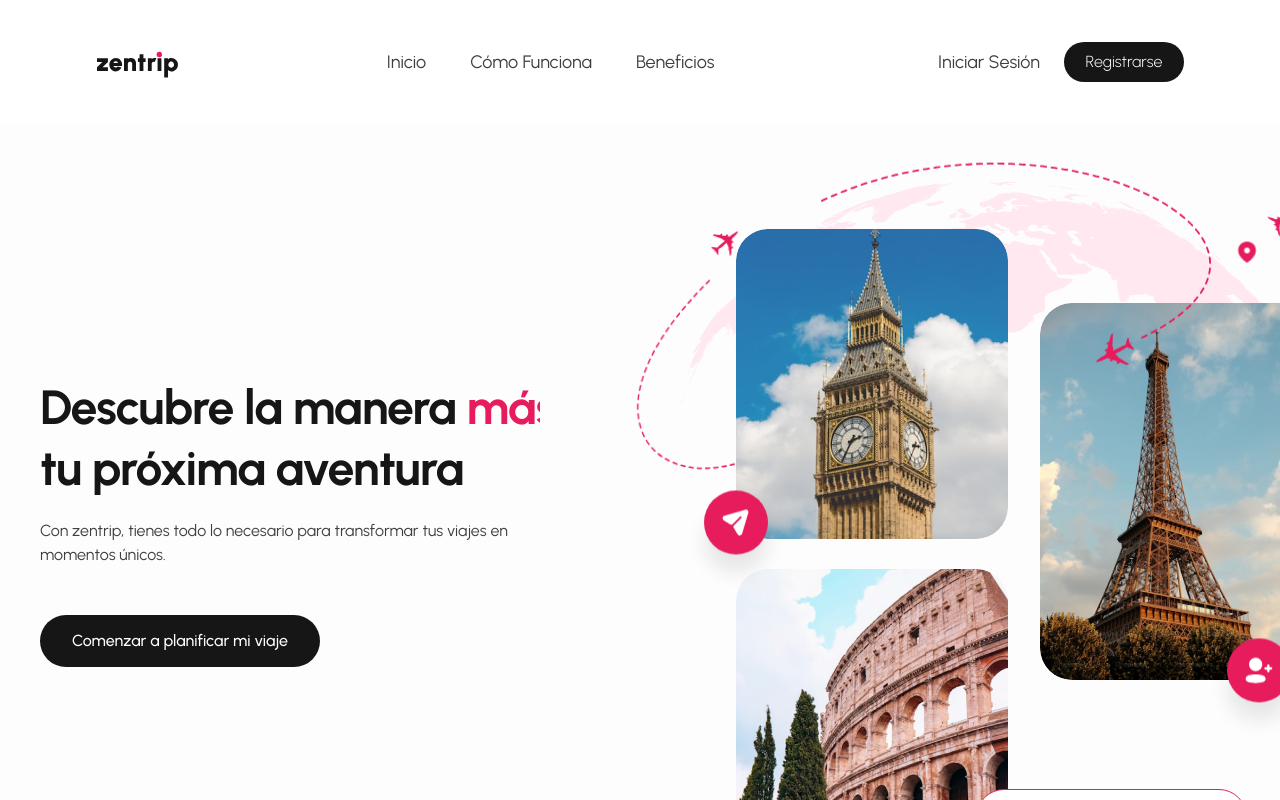
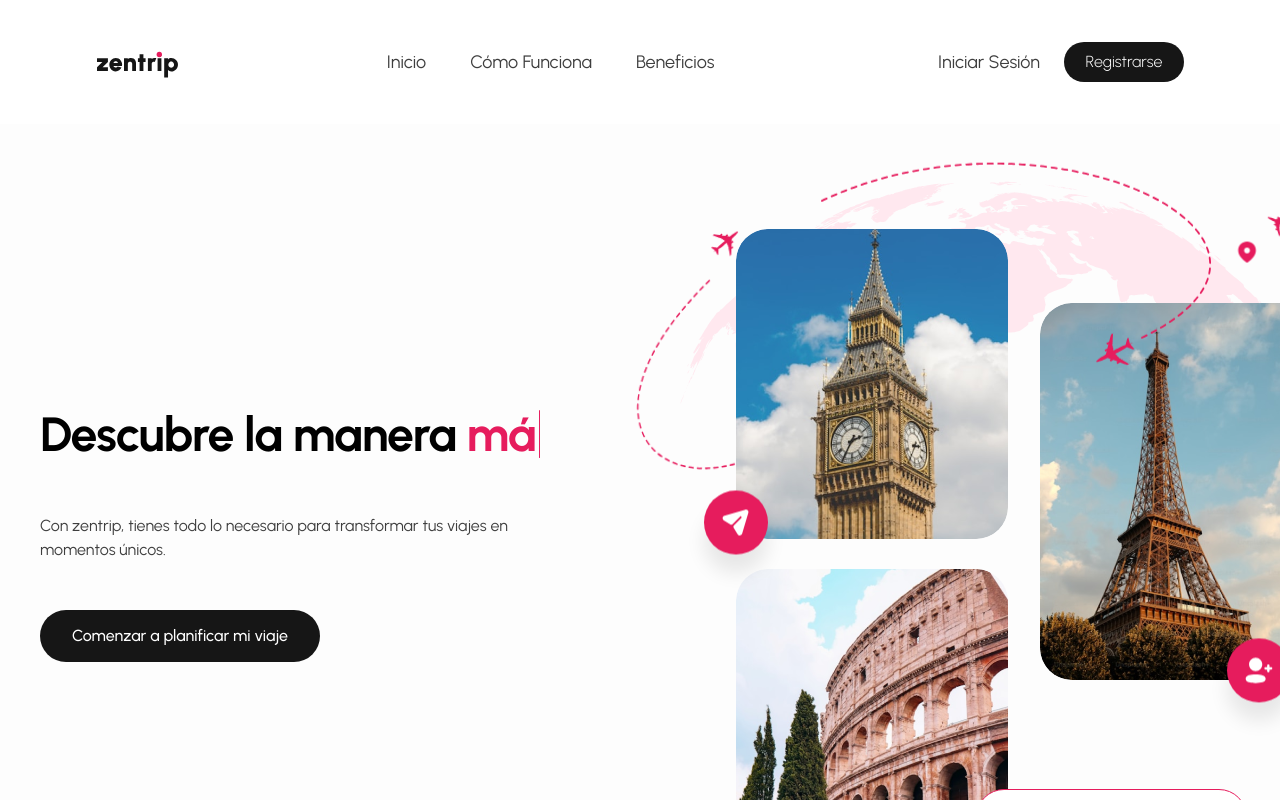
Before and after one commit to Ignacio918/viajes-app, a React (Vite) app in the folder viajes-app/: page / in a window 1280 px wide. Shown: the top 800 px of the page. Built offline with nearby package versions, Linux system fonts and the light colour scheme; a web font is replaced by a local one.

Commit message:
a ver si con esto se arregla el efecto

```diff
--- /dev/null
+++ b/viajes-app/src/components/ui/typewriter-effect.tsx
@@ -0,0 +1,184 @@
+"use client";
+
+import { cn } from "../../lib/utils";
+import { motion, stagger, useAnimate, useInView } from "framer-motion";
+import { useEffect } from "react";
+
+export const TypewriterEffect = ({
+  words,
+  className,
+  cursorClassName,
+}: {
+  words: {
+    text: string;
+    className?: string;
+  }[];
+  className?: string;
+  cursorClassName?: string;
+}) => {
+  const wordsArray = words.map((word) => {
+    return {
+      ...word,
+      text: word.text.split(""),
+    };
+  });
+
+  const [scope, animate] = useAnimate();
+  const isInView = useInView(scope);
+  useEffect(() => {
+    if (isInView) {
+      animate(
+        "span",
+        {
+          display: "inline-block",
+          opacity: 1,
+          width: "fit-content",
+        },
+        {
+          duration: 0.3,
+          delay: stagger(0.1),
+          ease: "easeInOut",
+        }
+      );
+    }
+  }, [isInView]);
+
+  const renderWords = () => {
+    return (
+      <motion.div ref={scope} className="inline">
+        {wordsArray.map((word, idx) => {
+          return (
+            <div key={`word-${idx}`} className="inline-block">
+              {word.text.map((char, index) => (
+                <motion.span
+                  initial={{}}
+                  key={`char-${index}`}
+                  className={cn(
+                    `dark:text-white text-black opacity-0 hidden`,
+                    word.className
+                  )}
+                >
+                  {char}
+                </motion.span>
+              ))}
+              &nbsp;
+            </div>
+          );
+        })}
+      </motion.div>
+    );
+  };
+  return (
+    <div
+      className={cn(
+        "text-base sm:text-xl md:text-3xl lg:text-5xl font-bold text-center",
+        className
+      )}
+    >
+      {renderWords()}
+      <motion.span
+        initial={{
+          opacity: 0,
+        }}
+        animate={{
+          opacity: 1,
+        }}
+        transition={{
+          duration: 0.8,
+          repeat: Infinity,
+          repeatType: "reverse",
+        }}
+        className={cn(
+          "inline-block rounded-sm w-[4px] h-4 md:h-6 lg:h-10 bg-blue-500",
+          cursorClassName
+        )}
+      ></motion.span>
+    </div>
+  );
+};
+
+export const TypewriterEffectSmooth = ({
+  words,
+  className,
+  cursorClassName,
+}: {
+  words: {
+    text: string;
+    className?: string;
+  }[];
+  className?: string;
+  cursorClassName?: string;
+}) => {
+  const wordsArray = words.map((word) => {
+    return {
+      ...word,
+      text: word.text.split(""),
+    };
+  });
+  const renderWords = () => {
+    return (
+      <div>
+        {wordsArray.map((word, idx) => {
+          return (
+            <div key={`word-${idx}`} className="inline-block">
+              {word.text.map((char, index) => (
+                <span
+                  key={`char-${index}`}
+                  className={cn(`dark:text-white text-black `, word.className)}
+                >
+                  {char}
+                </span>
+              ))}
+              &nbsp;
+            </div>
+          );
+        })}
+      </div>
+    );
+  };
+
+  return (
+    <div className={cn("flex space-x-1 my-6", className)}>
+      <motion.div
+        className="overflow-hidden pb-2"
+        initial={{
+          width: "0%",
+        }}
+        whileInView={{
+          width: "fit-content",
+        }}
+        transition={{
+          duration: 2,
+          ease: "linear",
+          delay: 1,
+        }}
+      >
+        <div
+          className="text-xs sm:text-base md:text-xl lg:text:3xl xl:text-5xl font-bold"
+          style={{
+            whiteSpace: "nowrap",
+          }}
+        >
+          {renderWords()}{" "}
+        </div>{" "}
+      </motion.div>
+      <motion.span
+        initial={{
+          opacity: 0,
+        }}
+        animate={{
+          opacity: 1,
+        }}
+        transition={{
+          duration: 0.8,
+          repeat: Infinity,
+          repeatType: "reverse",
+        }}
+        className={cn(
+          "block rounded-sm w-[4px]  h-4 sm:h-6 xl:h-12 bg-blue-500",
+          cursorClassName
+        )}
+      ></motion.span>
+    </div>
+  );
+};
--- /dev/null
+++ b/viajes-app/src/lib/utils.ts
@@ -0,0 +1,6 @@
+import { type ClassValue, clsx } from "clsx";
+import { twMerge } from "tailwind-merge";
+
+export function cn(...inputs: ClassValue[]) {
+  return twMerge(clsx(inputs));
+}
--- a/viajes-app/src/pages/HeroSection.tsx
+++ b/viajes-app/src/pages/HeroSection.tsx
@@ -1,5 +1,6 @@
 import React from 'react';
 import { motion } from 'framer-motion';
+import { TypewriterEffectSmooth } from "../components/ui/typewriter-effect";
 import '../styles/HeroSection.css';
 // Imágenes de lugares
 import bigBen from '../assets/imagen_bigben.png';
@@ -18,6 +19,19 @@ import locationIcon from '../assets/icon_location.svg';
 const ease = [0.16, 1, 0.3, 1];
 
 const HeroSection: React.FC = () => {
+  const words = [
+    {
+      text: "Descubre la manera",
+    },
+    {
+      text: "más fácil de planificar",
+      className: "text-pink-600",
+    },
+    {
+      text: "tu próxima aventura",
+    },
+  ];
+
   return (
     <div className="hero">
       <div className="hero__content">
@@ -28,53 +42,11 @@ const HeroSection: React.FC = () => {
           animate={{ opacity: 1, y: 0 }}
           transition={{ duration: 0.8, ease }}
         >
-          <motion.div className="hero__title">
-            <div className="flex flex-col">
-              <div className="relative overflow-hidden">
-                <motion.div
-                  initial={{ width: 0 }}
-                  animate={{ width: "100%" }}
-                  transition={{
-                    duration: 2,
-                    ease: "linear"
-                  }}
-                  className="whitespace-nowrap"
-                >
-                  <span className="hero__title-dark">Descubre la manera </span>
-                  <span className="hero__title-accent">más fácil de planificar</span>
-                </motion.div>
-                <motion.div
-                  className="hero__title-cursor"
-                  animate={{
-                    opacity: [1, 0]
-                  }}
-                  transition={{
-                    duration: 0.8,
-                    repeat: Infinity,
-                    repeatType: "reverse"
-                  }}
-                  style={{
-                    left: "calc(100% + 4px)"
-                  }}
-                />
-              </div>
-
-              <div className="relative overflow-hidden mt-2">
-                <motion.div
-                  initial={{ width: 0 }}
-                  animate={{ width: "100%" }}
-                  transition={{
-                    duration: 1.5,
-                    ease: "linear",
-                    delay: 2
-                  }}
-                  className="whitespace-nowrap"
-                >
-                  <span className="hero__title-dark">tu próxima aventura</span>
-                </motion.div>
-              </div>
-            </div>
-          </motion.div>
+          <TypewriterEffectSmooth
+            words={words}
+            className="hero__title !text-left"
+            cursorClassName="bg-pink-600"
+          />
 
           <motion.p
             className="hero__description"
```
Also changed, not shown: viajes-app/package.json (+5 -2 lines), 1 other file (tests, documents, lock files or other folders).
